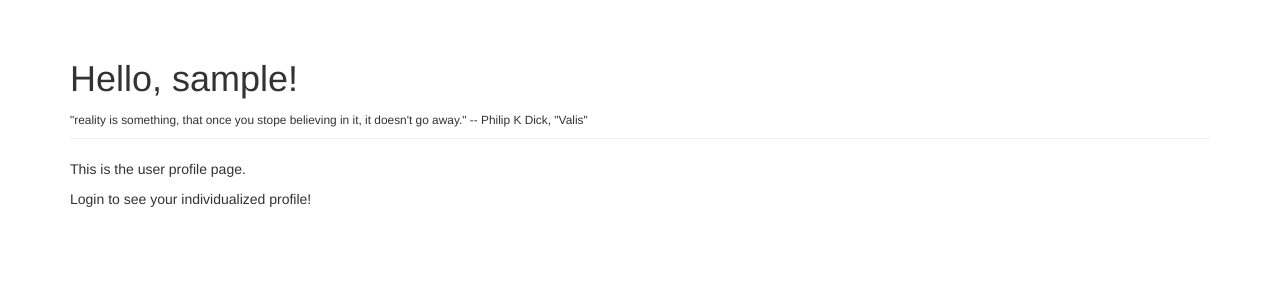
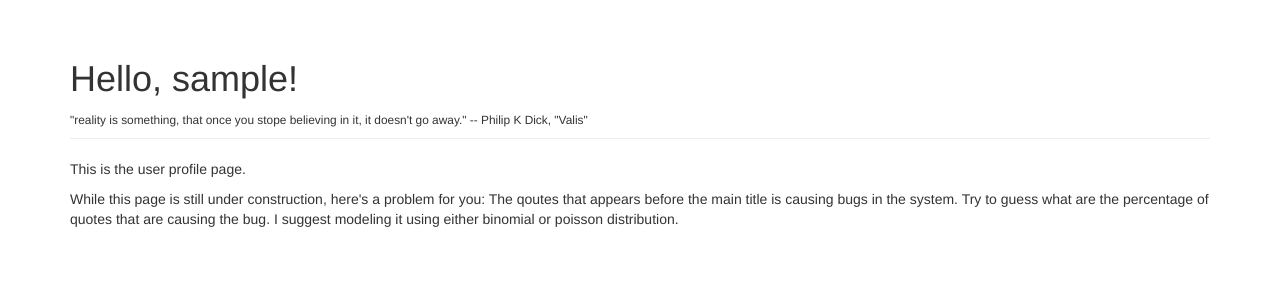
Before and after one commit to nathanwang000/Legitur, a Flask app: a page that uses app/templates/user.html in a window 1280 px wide. Shown: the part 51-351 px from the top of the page. Run offline with Flask 2, Linux system fonts and the light colour scheme; some libraries are stand-ins or nearby versions.

Commit message:
silly comment in the user profile page

```diff
--- a/app/templates/user.html
+++ b/app/templates/user.html
@@ -5,5 +5,10 @@
   <small>{{ quote[0] }} -- {{ quote[1] }}</small>
 </div>
 <p>This is the user profile page.</p>
-<p>Login to see your individualized profile!</p>
+<p>While this page is still under construction, here's a problem for you:
+  The qoutes that appears before the main title is causing bugs in the system.
+  Try to guess what are the percentage of quotes that are causing the bug.
+  I suggest modeling it using either binomial or poisson distribution.
+  <!-- Enter your guess below: -->
+</p>
 {% endblock %}
```
